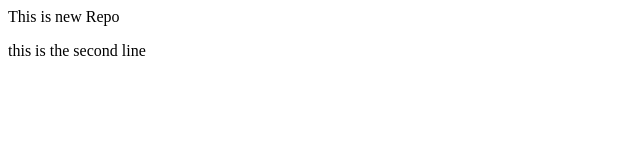
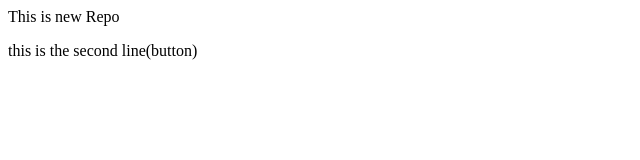
Before and after one commit to Afridetaj37/Localrepo, a plain HTML site: page index.html in a window 1280 px wide. Shown: the full height of the page, 0-640 px from the left. Drawn offline with Linux system fonts and the light colour scheme.

```diff
--- a/index.html
+++ b/index.html
@@ -1,2 +1,2 @@
 <p>This is new Repo</p>
-<p>this is the second line</p>
+<p>this is the second line(button)</p>
```
